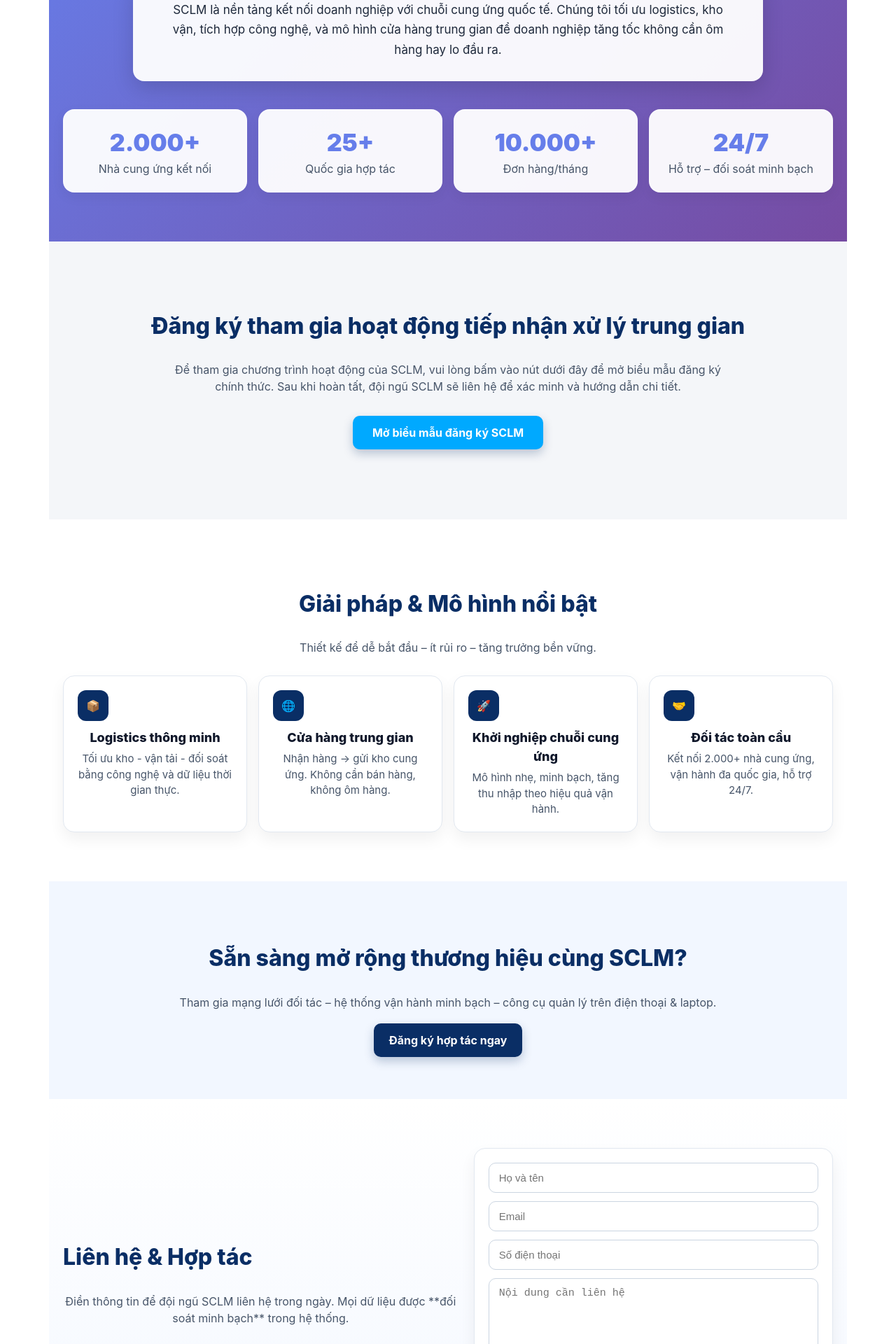
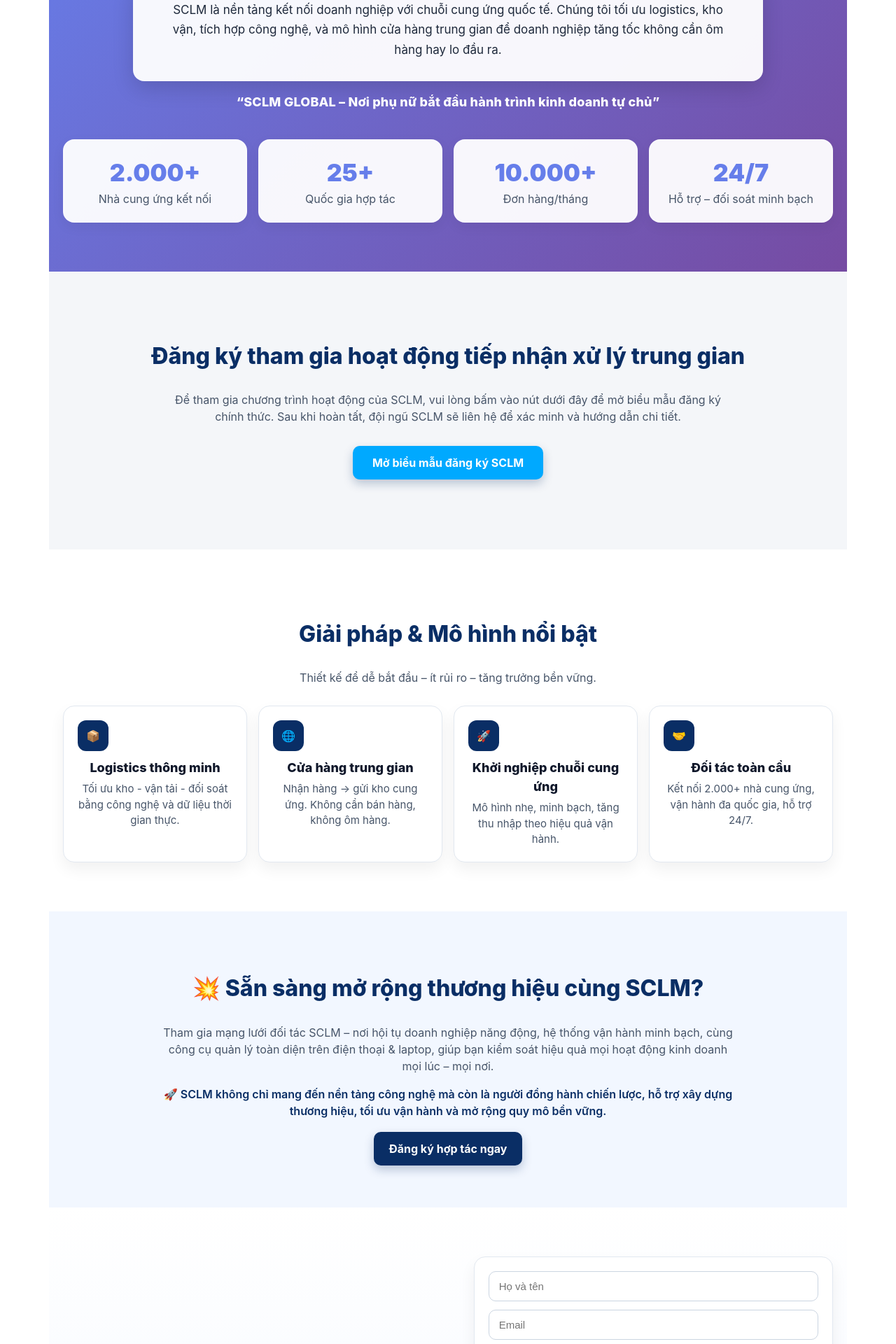
Before and after one commit to tonp36369-afk/globalsclmvn, a React (Vite) app: page / in a window 1280 px wide. Shown: the part 1220-3140 px from the top of the page at 70% size. Built offline with nearby package versions, Linux system fonts and the light colour scheme.

Commit message:
chore: move empowerment tagline to About section

```diff
--- a/src/App.tsx
+++ b/src/App.tsx
@@ -246,6 +246,18 @@
               và mô hình cửa hàng trung gian để doanh nghiệp tăng tốc không cần ôm hàng hay lo đầu ra.
             </p>
           </div>
+
+          {/* Tagline moved up from tax section */}
+          <p style={{
+            textAlign: "center",
+            color: "#ffffff",
+            fontSize: 18,
+            fontWeight: 800,
+            marginTop: 16,
+            letterSpacing: 0.2,
+          }}>
+            “SCLM GLOBAL – Nơi phụ nữ bắt đầu hành trình kinh doanh tự chủ”
+          </p>
 
           {/* Stats */}
           <div style={{ display: "grid", gridTemplateColumns: "repeat(auto-fit,minmax(220px,1fr))", gap: 16, marginTop: 40 }}>
@@ -508,9 +520,12 @@
       {/* ===== PARTNERS / CTA ===== */}
       <section id="partners" style={{ padding: "60px 0", background: "#f2f7ff" }}>
         <div style={{ ...sectionWrap, textAlign: "center" }}>
-          <h2 style={h2}>Sẵn sàng mở rộng thương hiệu cùng SCLM?</h2>
+          <h2 style={h2}>💥 Sẵn sàng mở rộng thương hiệu cùng SCLM?</h2>
           <p style={pLead}>
-            Tham gia mạng lưới đối tác – hệ thống vận hành minh bạch – công cụ quản lý trên điện thoại & laptop.
+            Tham gia mạng lưới đối tác SCLM – nơi hội tụ doanh nghiệp năng động, hệ thống vận hành minh bạch, cùng công cụ quản lý toàn diện trên điện thoại & laptop, giúp bạn kiểm soát hiệu quả mọi hoạt động kinh doanh mọi lúc – mọi nơi.
+          </p>
+          <p style={{ ...pLead, marginTop: 16, fontWeight: 600, color: "#0a2e65" }}>
+            🚀 SCLM không chỉ mang đến nền tảng công nghệ mà còn là người đồng hành chiến lược, hỗ trợ xây dựng thương hiệu, tối ưu vận hành và mở rộng quy mô bền vững.
           </p>
           <div style={{ marginTop: 18 }}>
             <a href="#contact" style={btn}>Đăng ký hợp tác ngay</a>
@@ -573,9 +588,7 @@
               <p style={{ margin: '8px 0' }}>
                 Kể từ lần sau, doanh nghiệp chỉ cần nhận sao kê ngân hàng và đóng thuế online — không cần đến Kho Bạc Nhà Nước. Chính sách này góp phần hiện đại hoá quy trình quản lý, giảm thủ tục hành chính theo <strong>Nghị quyết 136/NQ-CP (27/12/2017)</strong> và <strong>Nghị quyết 66/NQ-CP (26/3/2025)</strong>.
               </p>
-              <p style={{ margin: '8px 0', fontWeight: 700, color: '#e6f2ff' }}>
-                “SCLM GLOBAL – Nơi phụ nữ bắt đầu hành trình kinh doanh tự chủ”
-              </p>
+
               <p style={{ margin: '8px 0' }}>
                 <strong>SCLM GLOBAL</strong> đồng hành cùng phụ nữ Việt trong hành trình khởi nghiệp, cung cấp kiến thức, công cụ và giải pháp toàn diện để tự chủ tài chính, phát triển thương hiệu và mở rộng thị trường.
               </p>
```
